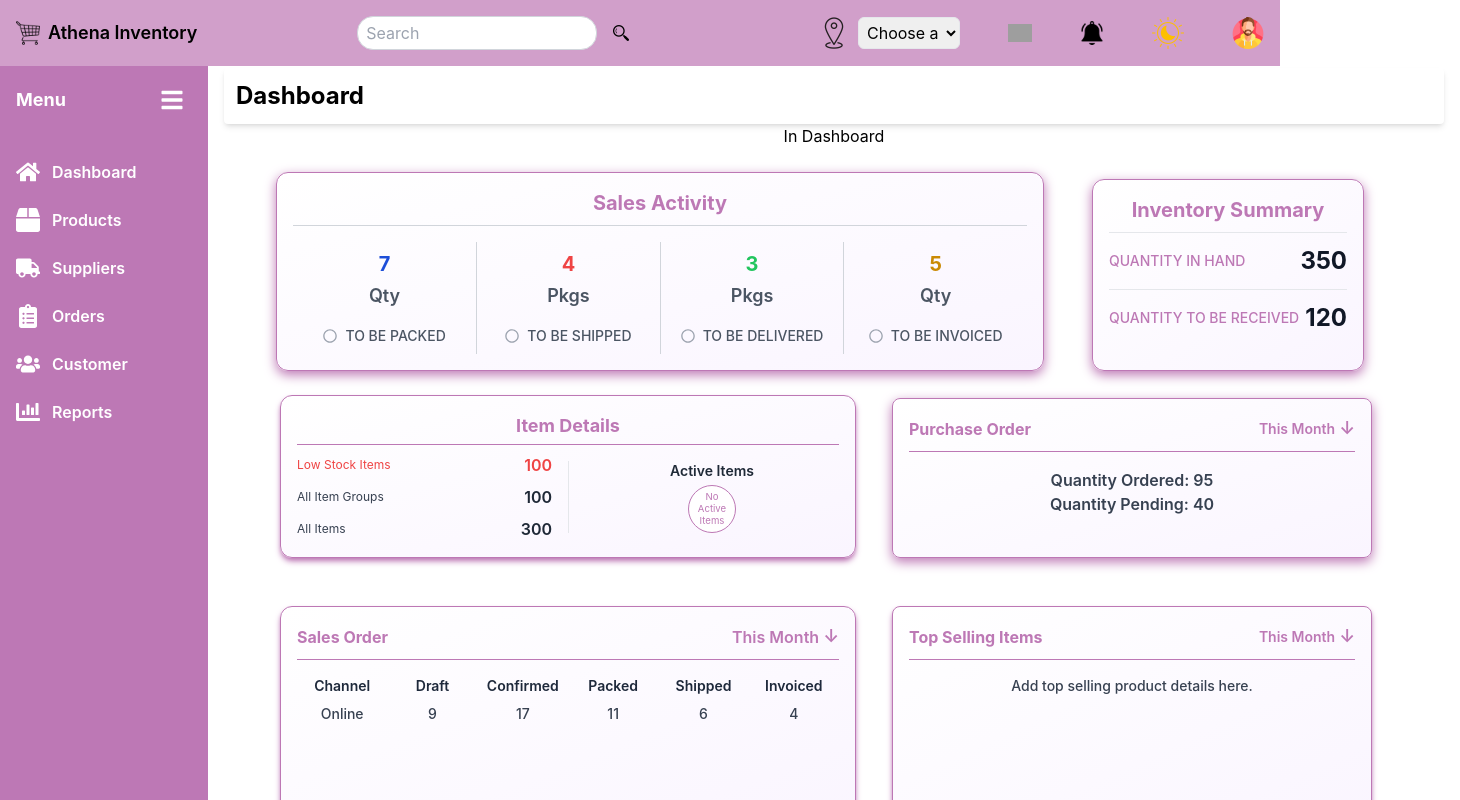
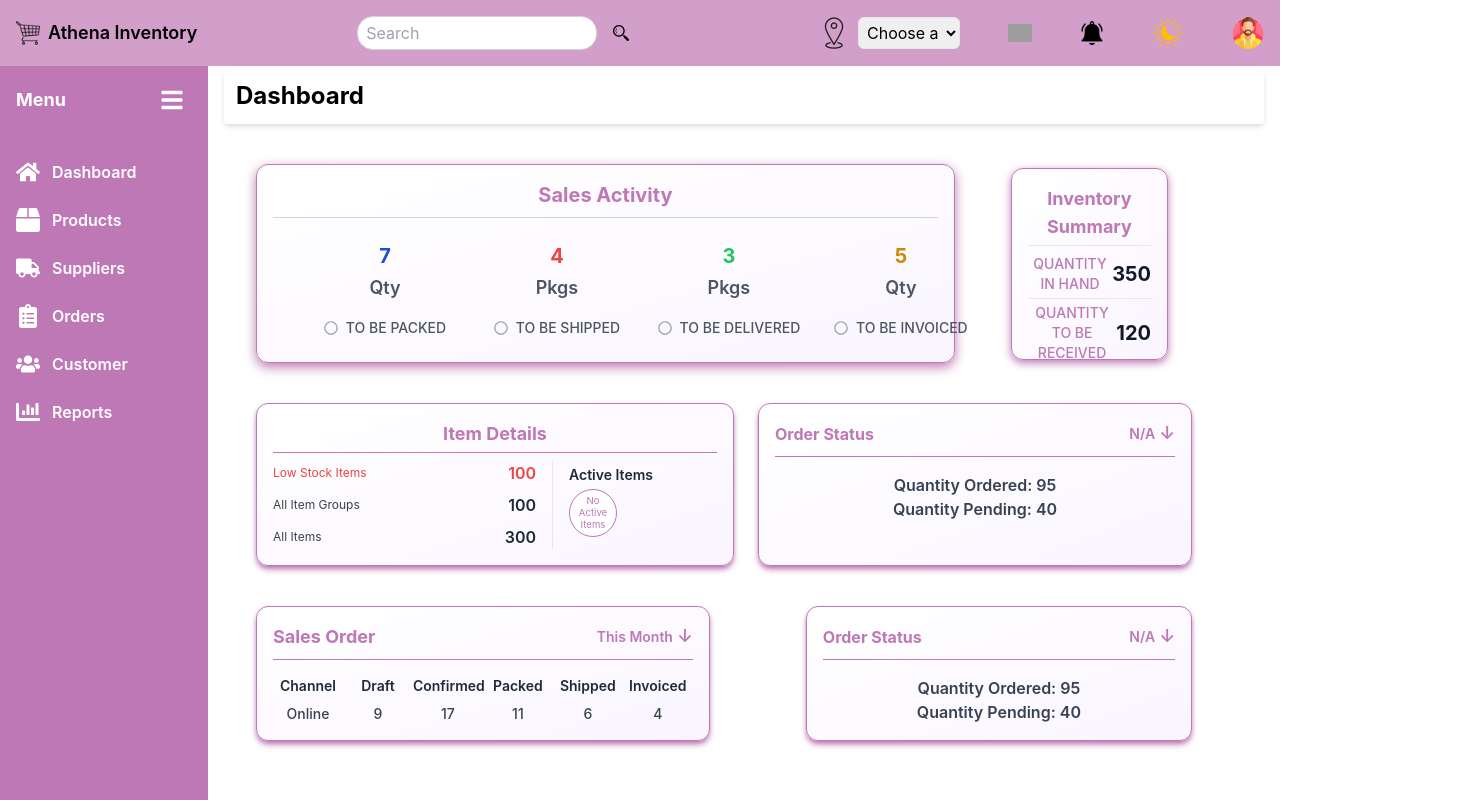
Before and after one commit to anik0103/inventory-management-system, a React (Create React App) app: page / in a window 1280 px wide. Shown: the top 800 px of the page, 1460 px wide, since content can reach past the window. Built offline with nearby package versions, Linux system fonts and the light colour scheme; grey boxes are pictures that could not be loaded.

Commit message:
fix: Update react-router-dom to version 7.7.0 and refactor Dashboard layout for improved responsiveness and styling

```diff
--- a/package.json
+++ b/package.json
@@ -14,7 +14,7 @@
     "react-dom": "^19.1.0",
     "react-icon": "^1.0.0",
     "react-icons": "^5.5.0",
-    "react-router-dom": "^7.6.3",
+    "react-router-dom": "^7.7.0",
     "react-scripts": "5.0.1",
     "router": "^2.2.0",
     "web-vitals": "^2.1.4"
--- a/src/Components/Dashbord/Dashboard.js
+++ b/src/Components/Dashbord/Dashboard.js
@@ -10,18 +10,21 @@ const Dashboard = () => {
       <h1 className="bg-white text-black  shadow-md text-2xl -mt-3 p-3 rounded min-w-full text-left font-bold">
         Dashboard
       </h1>
-      <h1>In Dashboard</h1>
-      <div className="gap-4 ml-9">
+      <div className="flex flex-col lg:flex-row gap-6 ml-4 mr-4 mt-4">
         <SummaryCards />
         <InventorySummary />
       </div>
-      <div className="gap-9">
-      <SalesOverview />
-      <PurchaseOrder />
+
+      <div className="flex flex-col lg:flex-row gap-6 ml-4 mr-4 mt-4">
+        <SalesOverview />
+        <PurchaseOrder />
+      </div>
+      <div className="flex flex-col lg:flex-row gap-1 ml-4 mr-4 mt-4">
+        <OrderStatus />
+        <TopProducts />
       </div>
 
-      <OrderStatus />
-      <TopProducts />
+
     </div>
   );
 };
--- a/src/Components/Dashbord/OrderStatus.js
+++ b/src/Components/Dashbord/OrderStatus.js
@@ -1,15 +1,17 @@
 import React from "react";
 import mockData from "../../asset/fakeApiResponce/mockData.json";
 
-const SalesOrderCard = () => {
+const OrderStatus = () => {
   const sales = mockData.salesOrder;
 
   return (
-    <div className="bg-gradient-to-br from-white to-purple-50 border border-[#bd78b5] rounded-xl shadow-md shadow-[#bd78b5] transition-all duration-300 p-4 max-w-xl ml-14 mt-6 flex flex-col h-[14rem]">
+    <div className="bg-gradient-to-br from-white to-purple-50 border border-[#bd78b5] rounded-xl shadow-md shadow-[#bd78b5] transition-all duration-300 p-4 w-full max-w-md sm:max-w-lg md:max-w-2xl lg:max-w-2xl ml-0 sm:ml-2 md:ml-8 lg:ml-4 mt-6 flex flex-col justify-start">
       <div className="flex justify-between items-center border-b border-[#bd78b5] pb-2 mb-4">
-        <h2 className="font-bold text-[#bd78b5]">{sales.title}</h2>
-        <span className="font-semibold text-[#bd78b5] flex items-center gap-1">
-          {sales.month}
+        <h2 className="font-bold text-lg text-[#bd78b5]">
+          {sales.title || "Order Status"}
+        </h2>
+        <span className="font-semibold text-[#bd78b5] flex items-center gap-1 text-sm">
+          {sales.month || "N/A"}
           <span className="text-[#bd78b5] text-lg">↓</span>
         </span>
       </div>
@@ -33,4 +35,4 @@ const SalesOrderCard = () => {
   );
 };
 
-export default SalesOrderCard;
+export default OrderStatus;
--- a/src/Components/Dashbord/SalesOverVew/InventorySummary.js
+++ b/src/Components/Dashbord/SalesOverVew/InventorySummary.js
@@ -7,29 +7,37 @@ const InventorySummaryCard = () => {
     mockData.inventorySummary?.packagesToBeReceived || 0;
 
   return (
-    <div className="flex justify-end px-4 lg:-mt-48 lg:mr-16">
-      <div className="bg-gradient-to-br from-white to-purple-50 border border-[#bd78b5] rounded-xl shadow-[0_4px_12px_#bd78b5] hover:shadow-[0_6px_18px_#a1609f] transition-all duration-300 p-4 w-[17rem] h-[12rem]">
-        <div className="pb-2 border-b border-gray-200 mb-3">
-          <h2 className="text-xl font-bold text-[#bd78b5]">Inventory Summary</h2>
+    <div className="flex justify-center sm:justify-start lg:justify-end px-4 mt-7 lg:-mb-6 lg:mr-16">
+      <div className="bg-gradient-to-br from-white to-purple-50 border border-[#bd78b5] rounded-xl shadow-[0_3px_8px_#bd78b5] hover:shadow-[0_4px_12px_#a1609f] transition-all duration-300 w-full max-w-sm lg:h-48 p-4 flex flex-col justify-between">
+
+        {/* Header */}
+        <div>
+          <h2 className="text-lg font-bold text-[#bd78b5] border-b border-gray-200 pb-1 mb-2">
+            Inventory Summary
+          </h2>
         </div>
-        <div className="flex flex-col gap-3">
+
+        {/* Quantity in Hand */}
         <div className="flex justify-between items-center">
           <span className="text-sm font-medium text-[#bd78b5] uppercase">
             Quantity in Hand
           </span>
-            <span className="text-2xl font-bold text-gray-900">
+          <span className="text-xl font-bold text-gray-900">
             {quantityInHand}
           </span>
         </div>
-          <div className="border-b border-gray-200" />
+
+        {/* Divider */}
+        <div className="border-b border-gray-200 my-1" />
+
+        {/* Quantity to be Received */}
         <div className="flex justify-between items-center">
           <span className="text-sm font-medium text-[#bd78b5] uppercase">
             Quantity to be Received
           </span>
-            <span className="text-2xl font-bold text-gray-900">
+          <span className="text-xl font-bold text-gray-900">
             {quantityToBeReceived}
           </span>
-          </div>
         </div>
       </div>
     </div>
--- a/src/Components/Dashbord/SalesOverVew/SummaryCards.js
+++ b/src/Components/Dashbord/SalesOverVew/SummaryCards.js
@@ -3,15 +3,17 @@ import mockData from "../../../asset/fakeApiResponce/mockData.json";
 
 const SummaryCards = () => {
   return (
-    <div className="flex justify-start px-4 mt-6">
-      <div className="bg-gradient-to-br from-white to-purple-50 border border-[#bd78b5] rounded-xl shadow-[0_4px_12px_#bd78b5] hover:shadow-[0_6px_18px_#a1609f] transition-all duration-300 w-2/3 max-w-6xl p-4">
+    <div className="flex justify-center px-4 mt-6">
+      <div className="bg-gradient-to-br from-white to-purple-50 border border-[#bd78b5] rounded-xl shadow-[0_4px_12px_#bd78b5] hover:shadow-[0_6px_18px_#a1609f] transition-all duration-300 w-full max-w-6xl p-4">
         <div className="border-b border-gray-300 pb-2 mb-4">
           <h2 className="text-xl font-bold text-center text-[#bd78b5]">
             Sales Activity
           </h2>
         </div>
 
-        <div className="flex justify-between items-center divide-x divide-gray-300">
+        {/* Cards container: left-aligned, responsive, small gap */}
+        <div className="flex flex-wrap gap-2 justify-start lg:-ml-12">
+          <div className="w-full sm:w-[48%] lg:w-[23%]">
             <Cards
               value={mockData.salesActivity.packages}
               label="Qty"
@@ -19,7 +21,9 @@ const SummaryCards = () => {
               valueColor="text-blue-700"
               labelColor="text-gray-600"
             />
+          </div>
 
+          <div className="w-full sm:w-[48%] lg:w-[23%]">
             <Cards
               value={mockData.toBeShipped.packages}
               label="Pkgs"
@@ -27,7 +31,9 @@ const SummaryCards = () => {
               valueColor="text-red-500"
               labelColor="text-gray-600"
             />
+          </div>
 
+          <div className="w-full sm:w-[48%] lg:w-[23%]">
             <Cards
               value={mockData.toBeDelivered.packages}
               label="Pkgs"
@@ -35,7 +41,9 @@ const SummaryCards = () => {
               valueColor="text-green-500"
               labelColor="text-gray-600"
             />
+          </div>
 
+          <div className="w-full sm:w-[48%] lg:w-[23%]">
             <Cards
               value={mockData.toBeInvoiced.packages}
               label="Qty"
@@ -46,6 +54,7 @@ const SummaryCards = () => {
           </div>
         </div>
       </div>
+    </div>
   );
 };
 
--- a/src/Components/Dashbord/SalesOverview.js
+++ b/src/Components/Dashbord/SalesOverview.js
@@ -5,12 +5,14 @@ const SalesOverview = () => {
   const item = mockData.itemDetails;
 
   return (
-    <div className="bg-gradient-to-br from-white to-purple-50 border border-[#bd78b5] rounded-xl shadow-md shadow-[#bd78b5] transition-all duration-300 p-4 max-w-xl ml-14 mt-6 flex flex-col">
+    <div className="bg-gradient-to-br from-white to-purple-50 border border-[#bd78b5] rounded-xl shadow-md shadow-[#bd78b5] transition-all duration-300 p-4 w-full max-w-md sm:max-w-lg md:max-w-2xl lg:max-w-2xl ml-0 sm:ml-2 md:ml-8 lg:ml-4 mt-6 flex flex-col justify-start">
       <h2 className="font-bold text-lg pb-1 mb-2 border-b border-[#bd78b5] text-[#bd78b5]">
         {item.title || "Item Details"}
       </h2>
-      <div className="flex items-center">
-        <div className="w-1/2 pr-4 flex flex-col gap-2">
+
+      <div className="flex flex-col sm:flex-row sm:items-start justify-start gap-4 w-full">
+        {/* Left Block */}
+        <div className="flex-1 flex flex-col gap-2">
           <div className="flex items-center justify-between">
             <span className="text-xs text-red-500">Low Stock Items</span>
             <span className="font-semibold text-base text-red-500">
@@ -30,7 +32,12 @@ const SalesOverview = () => {
             </span>
           </div>
         </div>
-        <div className="w-1/2 border-l border-gray-200 pl-4 flex flex-col items-center justify-center">
+
+        {/* Divider */}
+        <div className="hidden sm:block border-l border-gray-200 h-full" />
+
+        {/* Right Block (Active Items) */}
+        <div className="sm:w-1/3 flex flex-col items-start justify-start pt-1">
           <p className="font-semibold text-sm text-gray-800 mb-1">
             Active Items
           </p>
--- a/src/Components/Dashbord/TopProducts.js
+++ b/src/Components/Dashbord/TopProducts.js
@@ -1,25 +1,37 @@
 import React from "react";
+import mockData from "../../asset/fakeApiResponce/mockData.json";
 
-const TopProducts = () => {
+const OrderStatus = () => {
+  const orderData = mockData.orderStatus || {};
+
   return (
-    <div className="flex justify-end px-4 -mt-56 sm:mr-14">
-      <div className="bg-gradient-to-br from-white to-purple-50 border border-[#bd78b5] shadow-md shadow-[#bd78b5] transition-all duration-300 p-4 rounded-lg mb-6 w-[30rem] h-[14rem]">
+    <div className="w-full flex justify-end px-4 sm:px-6 lg:px-14 mt-6  sm:ml-4 md:ml-8 lg:ml-9">
+      <div className="bg-gradient-to-br from-white to-purple-50 border border-[#bd78b5] rounded-xl shadow-md shadow-[#bd78b5] transition-all duration-300 p-4
+        w-full max-w-sm sm:max-w-md md:max-w-lg lg:max-w-xl flex flex-col justify-start">
+
+        {/* Header */}
         <div className="flex justify-between items-center border-b border-[#bd78b5] pb-2 mb-4">
           <h2 className="font-bold text-base text-[#bd78b5]">
-            Top Selling Items
+            {orderData.title || "Order Status"}
           </h2>
           <span className="font-semibold text-[#bd78b5] flex items-center gap-1 text-sm">
-            This Month
+            {orderData.timePeriod || "N/A"}
             <span className="text-[#bd78b5] text-lg">↓</span>
           </span>
         </div>
 
-        <p className="text-gray-700 font-medium text-sm">
-          Add top selling product details here.
-        </p>
+        {/* Body */}
+        <div>
+          <p className="font-semibold text-gray-700">
+            Quantity Ordered: {mockData.purchaseOrder.quantityOrdered ?? "N/A"}
+          </p>
+          <p className="font-semibold text-gray-700">
+            Quantity Pending: {mockData.purchaseOrder.quantityPending ?? "N/A"}
+          </p>
+        </div>
       </div>
     </div>
   );
 };
 
-export default TopProducts;
+export default OrderStatus;
--- a/src/Components/Dashbord/purchaseOrder.js
+++ b/src/Components/Dashbord/purchaseOrder.js
@@ -1,26 +1,28 @@
 import React from "react";
 import mockData from "../../asset/fakeApiResponce/mockData.json";
 
-const PurchaseOrder = () => {
+const OrderStatus = () => {
+  const orderData = mockData.orderStatus || {};
+
   return (
-    <div className="flex justify-end px-4 mt-[-10rem] sm:mr-14">
-      <div className="bg-gradient-to-br from-white to-purple-50 border border-[#bd78b5] shadow-[0_4px_12px_#bd78b5] hover:shadow-[0_6px_18px_#a1609f] transition-all duration-300 p-4 rounded-lg mb-6 w-[30rem] h-[10rem]">
+    <div className="flex justify-end w-full pr-4 sm:pr-8 lg:pr-14 mt-6">
+      <div className="bg-gradient-to-br from-white to-purple-50 border border-[#bd78b5] rounded-xl shadow-md shadow-[#bd78b5] transition-all duration-300 p-4 w-full max-w-sm sm:max-w-md md:max-w-lg lg:max-w-xl flex flex-col justify-start">
         <div className="flex justify-between items-center border-b border-[#bd78b5] pb-2 mb-4">
           <h2 className="font-bold text-base text-[#bd78b5]">
-            {mockData.purchaseOrder.title}
+            {orderData.title || "Order Status"}
           </h2>
           <span className="font-semibold text-[#bd78b5] flex items-center gap-1 text-sm">
-            {mockData.purchaseOrder.timePeriod}
+            {orderData.timePeriod || "N/A"}
             <span className="text-[#bd78b5] text-lg">↓</span>
           </span>
         </div>
 
         <div>
           <p className="font-semibold text-gray-700">
-            Quantity Ordered: {mockData.purchaseOrder.quantityOrdered}
+            Quantity Ordered: {mockData.purchaseOrder.quantityOrdered ?? "N/A"}
           </p>
           <p className="font-semibold text-gray-700">
-            Quantity Pending: {mockData.purchaseOrder.quantityPending}
+            Quantity Pending: {mockData.purchaseOrder.quantityPending ?? "N/A"}
           </p>
         </div>
       </div>
@@ -28,4 +30,4 @@ const PurchaseOrder = () => {
   );
 };
 
-export default PurchaseOrder;
+export default OrderStatus;
```
Also changed, not shown: 1 other file (tests, documents, lock files or other folders). Lines whose indentation alone changed are shown as unchanged.
